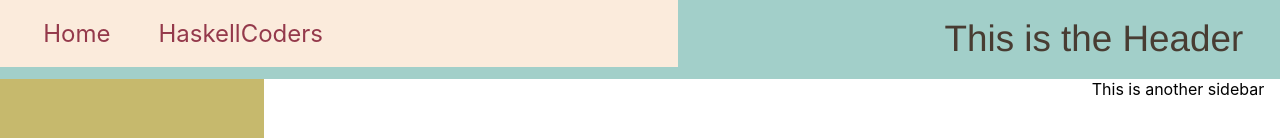
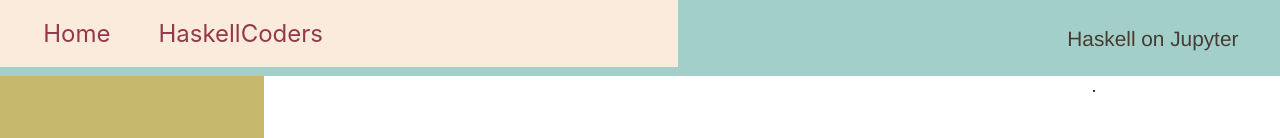
Before and after one commit to jonzingale/Website, a React (Create React App) app: page /haskell-coding-group in a window 1280 px wide. Shown: the top 138 px of the page. Built offline with nearby package versions, Linux system fonts and the light colour scheme; a web font is replaced by a local one.

Commit message:
style touchups

```diff
--- a/src/css/main.css
+++ b/src/css/main.css
@@ -49,10 +49,10 @@ header {
   color: var(--global-color-header-text);
   background-color: var(--global-color-header-background);
   text-align: right;
-  font-size: 2.3em;
-  padding-bottom: 0.5em;
-  padding-top: 0.5em;
-  padding-right: 1em;
+  font-size: 1.3em;
+  padding-bottom: 1.2em;
+  padding-top: 1.3em;
+  padding-right: 2em;
 }
 
 nav {
--- a/src/pages/HaskellCoders.js
+++ b/src/pages/HaskellCoders.js
@@ -7,7 +7,7 @@ class TestTemplate extends Component {
 
     return(
       <div className='container'>
-        <header>This is the Header</header>
+        <header>Haskell on Jupyter</header>
 
         <aside className='sidebar-left'>
           <h1>Santa Fe Haskell Coders</h1>
@@ -85,7 +85,7 @@ class TestTemplate extends Component {
             </div>
         </article>
 
-        <aside className='sidebar-right'>This is another sidebar</aside>
+        <aside className='sidebar-right'>.</aside>
       </div>
     )
   }
```
